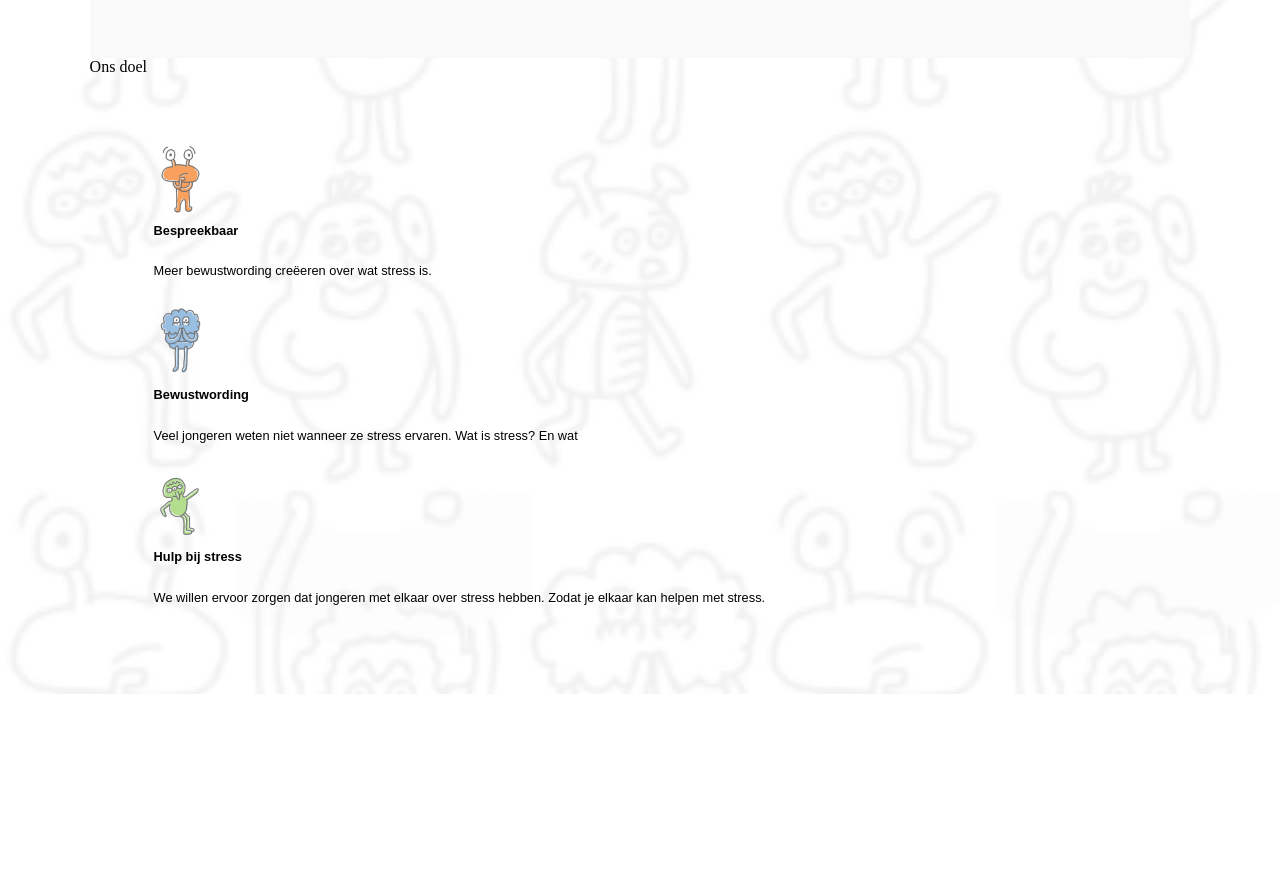
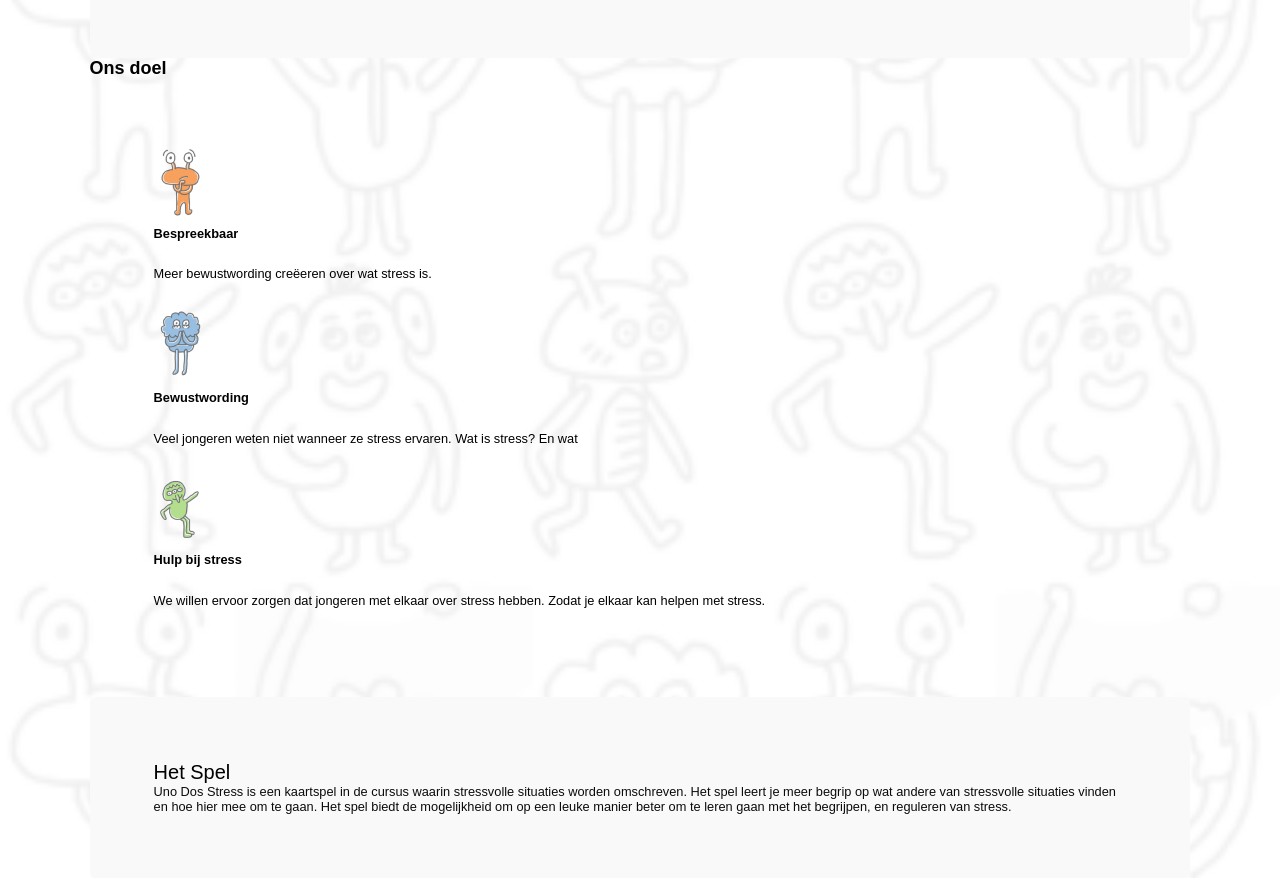
Before and after one commit to brentvanmalsen/stressless, a plain HTML site: page Pages/1. Home pagina/index.html in a window 1280 px wide. Shown: the part 488-1366 px from the top of the page. Before the commit the page ends 1182 px from the top, so only its background shows below. Drawn offline with Linux system fonts and the light colour scheme.

Commit message:
spel sectie toegevoegd

```diff
--- a/Pages/1. Home pagina/homepagina.css
+++ b/Pages/1. Home pagina/homepagina.css
@@ -1,7 +1,9 @@
 * {
   margin: 0;
   padding: 0;
+  box-sizing: border-box;
 }
+@import url("https://fonts.googleapis.com/css2?family=Nunito&family=Poppins:wght@400;800&family=Vollkorn+SC&display=swap");
 
 @font-face {
   font-family: ZukaDoodle;
@@ -70,6 +72,9 @@ body {
 
 .onsdoel {
   margin: 0 7vw 0 7vw;
+  font-family: "Red Hat Display", sans-serif;
+  font-size: 1.125rem;
+  font-weight: bold;
 }
 
 .doel {
@@ -82,9 +87,31 @@ body {
   font-size: 0.8rem;
   font-weight: bold;
   margin-bottom: 2vw;
+  font-family: "Nunito", sans-serif;
 }
 
 .doel p {
   font-size: 0.8rem;
   margin-bottom: 2vw;
+  font-weight: lighter;
+  font-family: "Nunito", sans-serif;
 }
+
+.box_spel {
+  background-color: #f9f9f9;
+  margin: 0 7vw 0 7vw;
+  border-radius: 6px;
+  padding: 5vw;
+}
+.box_spel h2 {
+  font-family: "Red Hat Display", sans-serif;
+  font-size: 1.25rem;
+  font-weight: 100;
+}
+
+.box_spel p {
+  font-family: "Nunito", sans-serif;
+  font-size: 0.8rem;
+  font-weight: 100;
+  color: #0b0b0b;
+}
--- a/Pages/1. Home pagina/index.html
+++ b/Pages/1. Home pagina/index.html
@@ -58,5 +58,17 @@
         </div>
       </div>
     </div>
+
+    <div class="box_spel">
+      <h2>Het Spel</h2>
+
+      <p>
+        Uno Dos Stress is een kaartspel in de cursus waarin stressvolle
+        situaties worden omschreven. Het spel leert je meer begrip op wat andere
+        van stressvolle situaties vinden en hoe hier mee om te gaan. Het spel
+        biedt de mogelijkheid om op een leuke manier beter om te leren gaan met
+        het begrijpen, en reguleren van stress.
+      </p>
+    </div>
   </body>
 </html>
```
